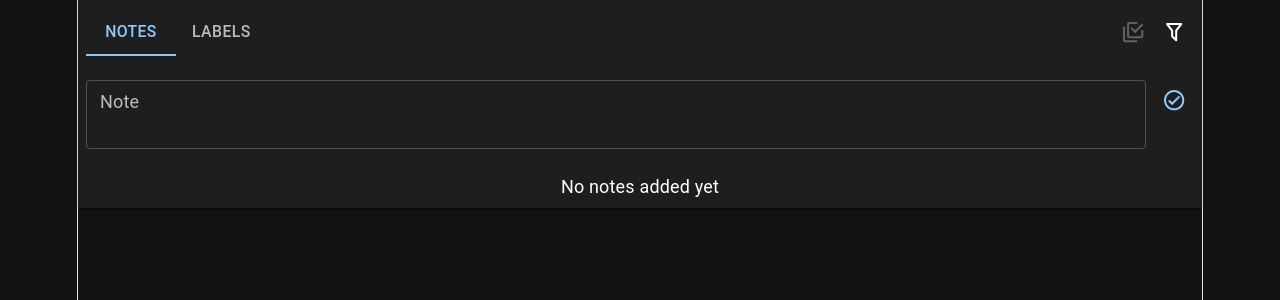
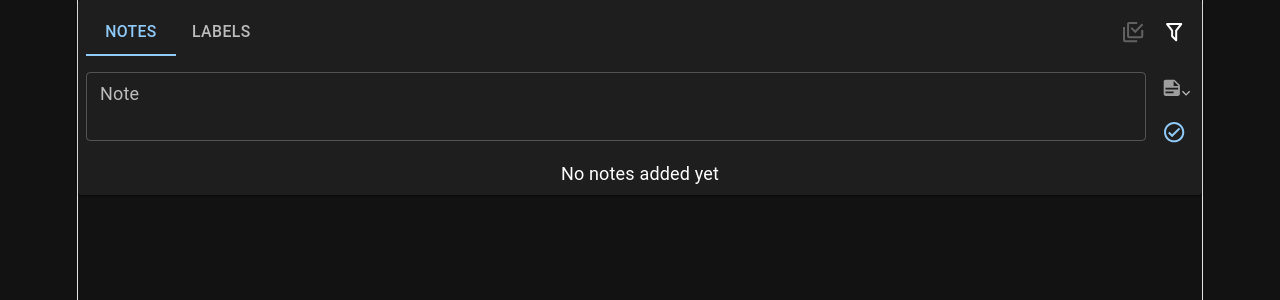
Before and after one commit to Eldsewhere/adnothed2, a React (Vite) app: page / in a window 1280 px wide. Shown: the top 300 px of the page. Built offline with nearby package versions, Linux system fonts and the light colour scheme.

Commit message:
additional change

```diff
--- a/src/App.tsx
+++ b/src/App.tsx
@@ -393,11 +393,12 @@ function App() {
             </Stack>
           )}
         </Stack>
-        <Box sx={{ pt: 3 }}>
+        <Box sx={{ pt: 2 }}>
           <TabPanel value={activeTab} index="items">
-            <Stack spacing={3}>
+            <Stack spacing={1}>
               <ItemForm
                 editingItem={editingItem}
+                categories={categories}
                 onSubmit={handleItemSubmit}
                 onCancelEdit={() => setEditingItem(null)}
               />
@@ -597,7 +598,7 @@ function App() {
         </DialogTitle>
         <DialogContent>
           <DialogContentText>
-            Deleting this label will remove it and set any items in this label
+            Deleting this label will remove it and set any notes in this label
             to have no label. Are you sure you want to continue?
           </DialogContentText>
         </DialogContent>
--- a/src/components/CategoryList.tsx
+++ b/src/components/CategoryList.tsx
@@ -67,7 +67,9 @@ const CategoryList = ({
   return (
     <Box>
       {orderedCategories.length === 0 ? (
-        <Typography color="text.secondary">No labels added yet</Typography>
+        <Typography color="text.secondary">
+          No labels added yet. Add labels to filter notes together
+        </Typography>
       ) : (
         <Box
           sx={{
--- a/src/components/ItemForm.tsx
+++ b/src/components/ItemForm.tsx
@@ -1,25 +1,47 @@
-import { useEffect } from "react";
+import { useEffect, useState, type MouseEvent } from "react";
 import { Controller, useForm } from "react-hook-form";
-import { Box, IconButton, Stack, TextField, Tooltip } from "@mui/material";
+import {
+  Box,
+  IconButton,
+  Menu,
+  MenuItem,
+  Stack,
+  TextField,
+  Tooltip,
+} from "@mui/material";
 import { Icon } from "@mdi/react";
-import type { Item, ItemFormValues } from "../types";
-import { mdiCancel, mdiCheckCircleOutline } from "@mdi/js";
+import type { Category, Item, ItemFormValues } from "../types";
+import {
+  mdiCancel,
+  mdiCheckCircleOutline,
+  mdiChevronDown,
+  mdiNoteText,
+} from "@mdi/js";
 
 type ItemFormProps = {
   editingItem: Item | null;
+  categories: Category[];
   onSubmit: (values: ItemFormValues) => void;
   onCancelEdit: () => void;
 };
 
 const emptyValues: ItemFormValues = { categoryId: "", text: "" };
 
-const ItemForm = ({ editingItem, onSubmit, onCancelEdit }: ItemFormProps) => {
+const ItemForm = ({
+  editingItem,
+  categories,
+  onSubmit,
+  onCancelEdit,
+}: ItemFormProps) => {
   const {
     control,
     handleSubmit,
     reset,
     formState: { errors },
   } = useForm<ItemFormValues>({ defaultValues: emptyValues });
+  const [labelMenuAnchor, setLabelMenuAnchor] = useState<HTMLElement | null>(
+    null,
+  );
 
   useEffect(() => {
     reset(
@@ -33,6 +55,14 @@ const ItemForm = ({ editingItem, onSubmit, onCancelEdit }: ItemFormProps) => {
     onSubmit(values);
     reset(emptyValues);
   });
+
+  const openLabelMenu = (event: MouseEvent<HTMLElement>) => {
+    setLabelMenuAnchor(event.currentTarget);
+  };
+
+  const closeLabelMenu = () => {
+    setLabelMenuAnchor(null);
+  };
 
   return (
     <Box component="form" onSubmit={submit} noValidate>
@@ -60,9 +90,122 @@ const ItemForm = ({ editingItem, onSubmit, onCancelEdit }: ItemFormProps) => {
               )}
             />
           </Box>
-          <Box sx={{ display: "flex", gap: 1, ml: { sm: 1 } }}>
+          <Stack
+            sx={{
+              alignItems: "center",
+              justifyContent: "center",
+              gap: 1,
+              ml: { sm: 1 },
+            }}
+          >
+            <Controller
+              name="categoryId"
+              control={control}
+              render={({ field }) => {
+                const selectedCategory = categories.find(
+                  (category) => category.id === field.value,
+                );
+
+                return (
+                  <>
+                    <Tooltip
+                      title={
+                        selectedCategory
+                          ? selectedCategory.name
+                          : "Assign a label"
+                      }
+                      arrow
+                    >
+                      <IconButton
+                        aria-label="Choose label"
+                        size="small"
+                        onClick={openLabelMenu}
+                        sx={{
+                          color: selectedCategory ? "inherit" : "grey.500",
+                          position: "relative",
+                          pr: 1.25,
+                        }}
+                      >
+                        {selectedCategory ? (
+                          <Icon path={selectedCategory.icon.path} size={0.8} />
+                        ) : (
+                          <Icon path={mdiNoteText} size={0.8} />
+                        )}
+                        <Box
+                          component="span"
+                          sx={{
+                            position: "absolute",
+                            right: -2,
+                            bottom: 2,
+                            display: "flex",
+                            alignItems: "center",
+                            justifyContent: "center",
+                            color: "text.secondary",
+                            lineHeight: 1,
+                          }}
+                        >
+                          <Icon path={mdiChevronDown} size={0.6} />
+                        </Box>
+                      </IconButton>
+                    </Tooltip>
+                    <Menu
+                      anchorEl={labelMenuAnchor}
+                      open={Boolean(labelMenuAnchor)}
+                      onClose={closeLabelMenu}
+                    >
+                      <MenuItem
+                        autoFocus={field.value === ""}
+                        selected={field.value === ""}
+                        onClick={() => {
+                          field.onChange("");
+                          closeLabelMenu();
+                        }}
+                      >
+                        <Box
+                          sx={{
+                            display: "flex",
+                            alignItems: "center",
+                            gap: 1,
+                            color: "grey.500",
+                          }}
+                        >
+                          <Icon path={mdiNoteText} size={0.8} />
+                          <span>
+                            {categories.length === 0
+                              ? "No labels available"
+                              : "No label"}
+                          </span>
+                        </Box>
+                      </MenuItem>
+                      {categories.map((category) => (
+                        <MenuItem
+                          key={category.id}
+                          autoFocus={field.value === category.id}
+                          selected={field.value === category.id}
+                          onClick={() => {
+                            field.onChange(category.id);
+                            closeLabelMenu();
+                          }}
+                        >
+                          <Box
+                            sx={{
+                              display: "flex",
+                              alignItems: "center",
+                              gap: 1,
+                            }}
+                          >
+                            <Icon path={category.icon.path} size={0.7} />
+                            <span>{category.name}</span>
+                          </Box>
+                        </MenuItem>
+                      ))}
+                    </Menu>
+                  </>
+                );
+              }}
+            />
+            <Box sx={{ display: "flex", gap: 1 }}>
               <Tooltip title={editingItem ? "Update note" : "Add note"}>
-              <span>
                 <IconButton
                   type="submit"
                   aria-label={editingItem ? "Update note" : "Add note"}
@@ -70,11 +213,9 @@ const ItemForm = ({ editingItem, onSubmit, onCancelEdit }: ItemFormProps) => {
                 >
                   <Icon path={mdiCheckCircleOutline} size={0.9} />
                 </IconButton>
-              </span>
               </Tooltip>
               {editingItem && (
                 <Tooltip title="Cancel edit">
-                <span>
                   <IconButton
                     onClick={() => {
                       onCancelEdit();
@@ -85,10 +226,10 @@ const ItemForm = ({ editingItem, onSubmit, onCancelEdit }: ItemFormProps) => {
                   >
                     <Icon path={mdiCancel} size={0.9} />
                   </IconButton>
-                </span>
                 </Tooltip>
               )}
             </Box>
+          </Stack>
         </Stack>
       </Stack>
     </Box>
--- a/src/components/ItemList.tsx
+++ b/src/components/ItemList.tsx
@@ -8,6 +8,7 @@ import {
   MenuItem,
   Tooltip,
   Typography,
+  colors,
 } from "@mui/material";
 import { Icon } from "@mdi/react";
 import {
@@ -229,7 +230,7 @@ const ItemList = ({
           ref={containerRef}
           onScroll={(event) => setScrollTop(event.currentTarget.scrollTop)}
           sx={{
-            height: "calc(100vh - 200px)",
+            height: "calc(100vh - 180px)",
             minHeight: 200,
             overflowY: "auto",
             position: "relative",
@@ -258,9 +259,9 @@ const ItemList = ({
                     borderColor: "divider",
                     overflow: "hidden",
                     bgcolor: today
-                      ? "grey.700"
+                      ? colors.blueGrey[800]
                       : yesterday
-                        ? "grey.800"
+                        ? colors.blueGrey[900]
                         : "inherit",
                   }}
                 >
@@ -281,9 +282,7 @@ const ItemList = ({
                     }}
                   >
                     <Tooltip
-                      title={
-                        category ? category.name : "Press to assign a label"
-                      }
+                      title={category ? category.name : "Assign a label"}
                       arrow
                     >
                       <IconButton
@@ -469,6 +468,8 @@ const ItemList = ({
         onClose={closeCategoryMenu}
       >
         <MenuItem
+          autoFocus={categoryMenuAnchor?.item.categoryId === null}
+          selected={categoryMenuAnchor?.item.categoryId === null}
           onClick={() => handleCategorySelect(null)}
           sx={{ color: "grey.500" }}
         >
@@ -488,6 +489,8 @@ const ItemList = ({
         {categories.map((category) => (
           <MenuItem
             key={category.id}
+            autoFocus={categoryMenuAnchor?.item.categoryId === category.id}
+            selected={categoryMenuAnchor?.item.categoryId === category.id}
             onClick={() => handleCategorySelect(category.id)}
           >
             <Box
```
Also changed, not shown: 1 other file (tests, documents, lock files or other folders). Lines whose indentation alone changed are shown as unchanged.
